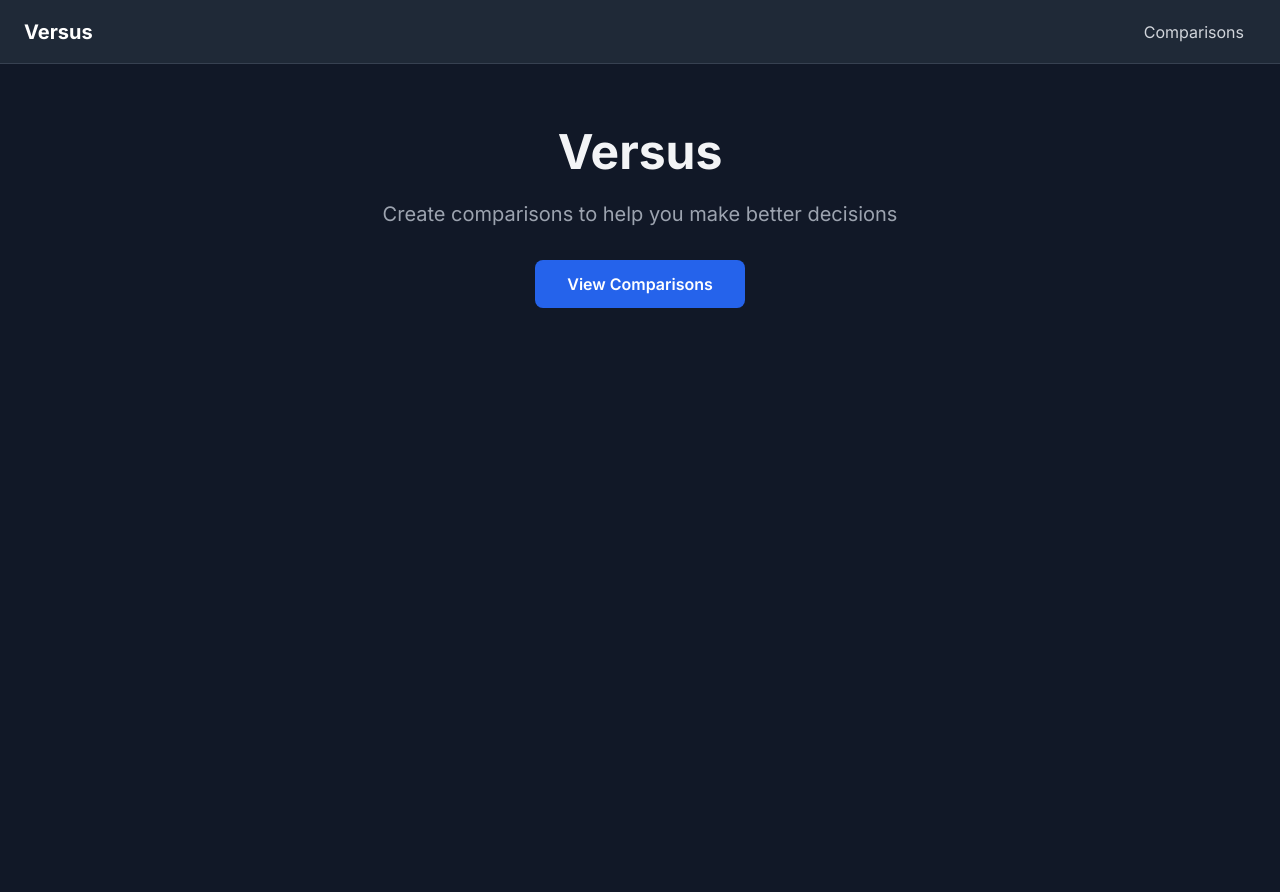
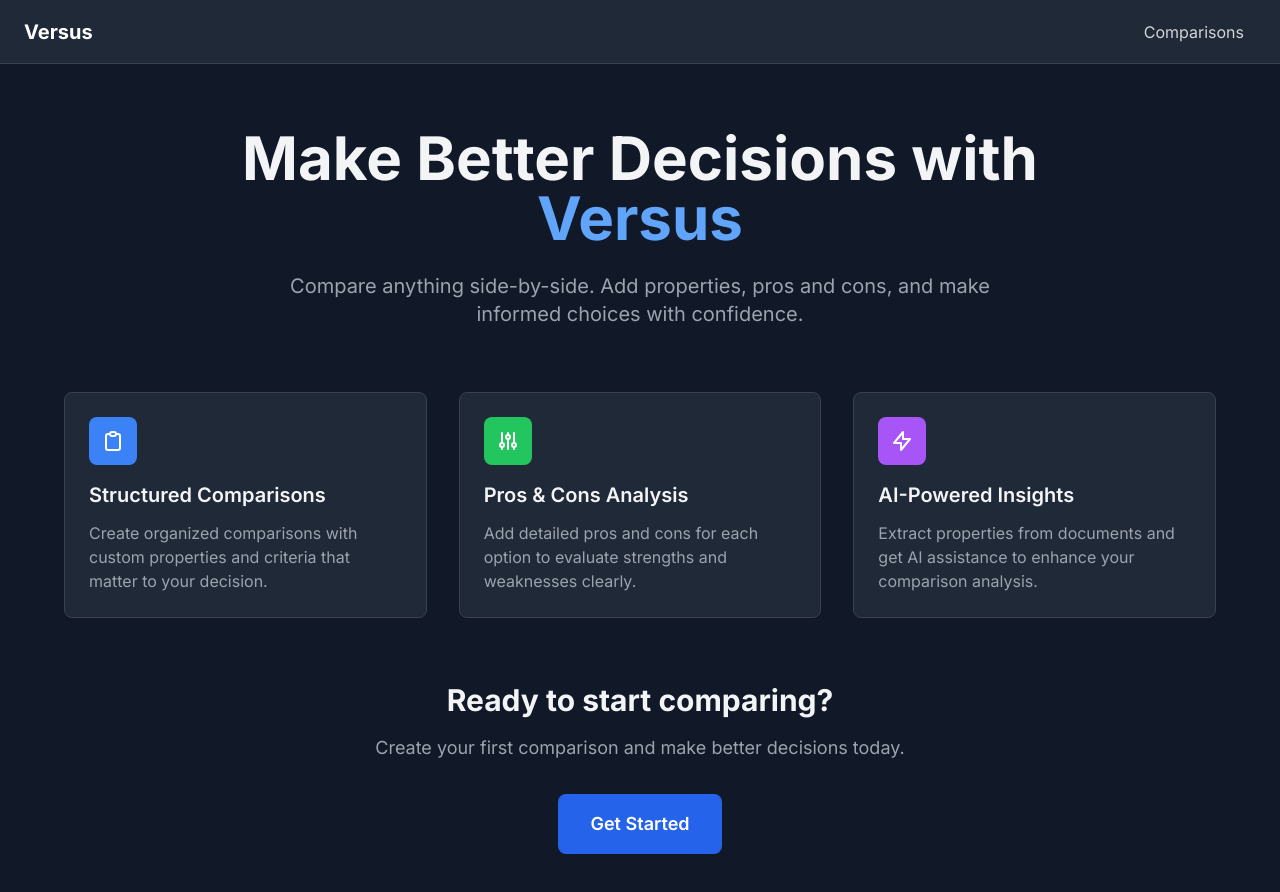
Before and after one commit to DominionZA2/Versus, a Next.js app: page / in a window 1280 px wide. Shown: the top 892 px of the page. Before the commit the page ends 864 px from the top, so only its background shows below. Built offline with nearby package versions, Linux system fonts and the light colour scheme.

Commit message:
Improve landing page and fix comparison form UX

```diff
--- a/src/app/comparisons/page.tsx
+++ b/src/app/comparisons/page.tsx
@@ -2,17 +2,25 @@
 
 import { useEffect, useState } from 'react';
 import Link from 'next/link';
+import { useSearchParams } from 'next/navigation';
 import { Comparison } from '@/types';
 import { storage } from '@/lib/storage';
 
 export default function ComparisonsPage() {
+  const searchParams = useSearchParams();
   const [comparisons, setComparisons] = useState<Comparison[]>([]);
   const [isCreating, setIsCreating] = useState(false);
   const [newComparisonName, setNewComparisonName] = useState('');
 
   useEffect(() => {
     setComparisons(storage.getComparisons());
-  }, []);
+
+    // Check if we should auto-open the create form
+    const shouldCreate = searchParams.get('create') === 'true';
+    if (shouldCreate) {
+      setIsCreating(true);
+    }
+  }, [searchParams]);
 
   const handleCreateComparison = (e: React.FormEvent) => {
     e.preventDefault();
@@ -44,12 +52,14 @@ export default function ComparisonsPage() {
       <div className="max-w-4xl mx-auto">
         <div className="flex justify-between items-center mb-8">
           <h1 className="text-3xl font-bold text-gray-100">Your Comparisons</h1>
+          {!isCreating && (
             <button
               onClick={() => setIsCreating(true)}
               className="bg-blue-600 hover:bg-blue-500 text-white font-semibold px-6 py-2 rounded-lg transition-colors"
             >
               New Comparison
             </button>
+          )}
         </div>
 
         {isCreating && (
@@ -66,7 +76,7 @@ export default function ComparisonsPage() {
                   value={newComparisonName}
                   onChange={(e) => setNewComparisonName(e.target.value)}
                   placeholder="e.g. Best Coffee Shops, Phone Options, etc."
-                  className="w-full px-3 py-2 border border-gray-300 rounded-md focus:outline-none focus:ring-2 focus:ring-blue-500 focus:border-blue-500"
+                  className="w-full px-3 py-2 bg-gray-700 border border-gray-600 rounded-md text-gray-100 placeholder-gray-400 focus:outline-none focus:ring-2 focus:ring-blue-500 focus:border-blue-500"
                   autoFocus
                 />
               </div>
--- a/src/app/page.tsx
+++ b/src/app/page.tsx
@@ -1,21 +1,93 @@
-import Link from "next/link";
+'use client';
+
+import { useRouter } from 'next/navigation';
+import { storage } from '@/lib/storage';
 
 export default function HomePage() {
+  const router = useRouter();
+
+  const handleGetStarted = () => {
+    const existingComparisons = storage.getComparisons();
+
+    if (existingComparisons.length === 0) {
+      // No comparisons exist, go directly to create new comparison
+      router.push('/comparisons?create=true');
+    } else {
+      // Show existing comparisons
+      router.push('/comparisons');
+    }
+  };
   return (
     <div className="container mx-auto px-4 py-16">
-      <div className="max-w-2xl mx-auto text-center">
-        <h1 className="text-5xl font-bold text-gray-100 mb-6">
-          Versus
+      {/* Hero Section */}
+      <div className="max-w-4xl mx-auto text-center mb-16">
+        <h1 className="text-6xl font-bold text-gray-100 mb-6">
+          Make Better Decisions with <span className="text-blue-400">Versus</span>
         </h1>
-        <p className="text-xl text-gray-400 mb-8">
-          Create comparisons to help you make better decisions
+        <p className="text-xl text-gray-400 mb-8 max-w-3xl mx-auto">
+          Compare anything side-by-side. Add properties, pros and cons, and make informed choices with confidence.
         </p>
-        <Link
-          href="/comparisons"
-          className="inline-block bg-blue-600 hover:bg-blue-500 text-white font-semibold px-8 py-3 rounded-lg transition-colors"
+      </div>
+
+      {/* Features Grid */}
+      <div className="max-w-6xl mx-auto grid md:grid-cols-3 gap-8 mb-16">
+        <div className="bg-gray-800 border border-gray-700 rounded-lg p-6">
+          <div className="w-12 h-12 bg-blue-500 rounded-lg flex items-center justify-center mb-4">
+            <svg className="w-6 h-6 text-white" fill="none" stroke="currentColor" viewBox="0 0 24 24">
+              <path strokeLinecap="round" strokeLinejoin="round" strokeWidth={2} d="M9 5H7a2 2 0 00-2 2v12a2 2 0 002 2h10a2 2 0 002-2V7a2 2 0 00-2-2h-2M9 5a2 2 0 002 2h2a2 2 0 002-2M9 5a2 2 0 012-2h2a2 2 0 012 2" />
+            </svg>
+          </div>
+          <h3 className="text-xl font-semibold text-gray-100 mb-3">
+            Structured Comparisons
+          </h3>
+          <p className="text-gray-400">
+            Create organized comparisons with custom properties and criteria that matter to your decision.
+          </p>
+        </div>
+
+        <div className="bg-gray-800 border border-gray-700 rounded-lg p-6">
+          <div className="w-12 h-12 bg-green-500 rounded-lg flex items-center justify-center mb-4">
+            <svg className="w-6 h-6 text-white" fill="none" stroke="currentColor" viewBox="0 0 24 24">
+              <path strokeLinecap="round" strokeLinejoin="round" strokeWidth={2} d="M12 6V4m0 2a2 2 0 100 4m0-4a2 2 0 110 4m-6 8a2 2 0 100-4m0 4a2 2 0 110-4m0 4v2m0-6V4m6 6v10m6-2a2 2 0 100-4m0 4a2 2 0 110-4m0 4v2m0-6V4" />
+            </svg>
+          </div>
+          <h3 className="text-xl font-semibold text-gray-100 mb-3">
+            Pros & Cons Analysis
+          </h3>
+          <p className="text-gray-400">
+            Add detailed pros and cons for each option to evaluate strengths and weaknesses clearly.
+          </p>
+        </div>
+
+        <div className="bg-gray-800 border border-gray-700 rounded-lg p-6">
+          <div className="w-12 h-12 bg-purple-500 rounded-lg flex items-center justify-center mb-4">
+            <svg className="w-6 h-6 text-white" fill="none" stroke="currentColor" viewBox="0 0 24 24">
+              <path strokeLinecap="round" strokeLinejoin="round" strokeWidth={2} d="M13 10V3L4 14h7v7l9-11h-7z" />
+            </svg>
+          </div>
+          <h3 className="text-xl font-semibold text-gray-100 mb-3">
+            AI-Powered Insights
+          </h3>
+          <p className="text-gray-400">
+            Extract properties from documents and get AI assistance to enhance your comparison analysis.
+          </p>
+        </div>
+      </div>
+
+      {/* Call to Action */}
+      <div className="text-center">
+        <h2 className="text-3xl font-bold text-gray-100 mb-4">
+          Ready to start comparing?
+        </h2>
+        <p className="text-lg text-gray-400 mb-8">
+          Create your first comparison and make better decisions today.
+        </p>
+        <button
+          onClick={handleGetStarted}
+          className="inline-block bg-blue-600 hover:bg-blue-500 text-white font-semibold px-8 py-4 rounded-lg transition-colors text-lg"
         >
-          View Comparisons
-        </Link>
+          Get Started
+        </button>
       </div>
     </div>
   );
```
Lines whose indentation alone changed are shown as unchanged.
